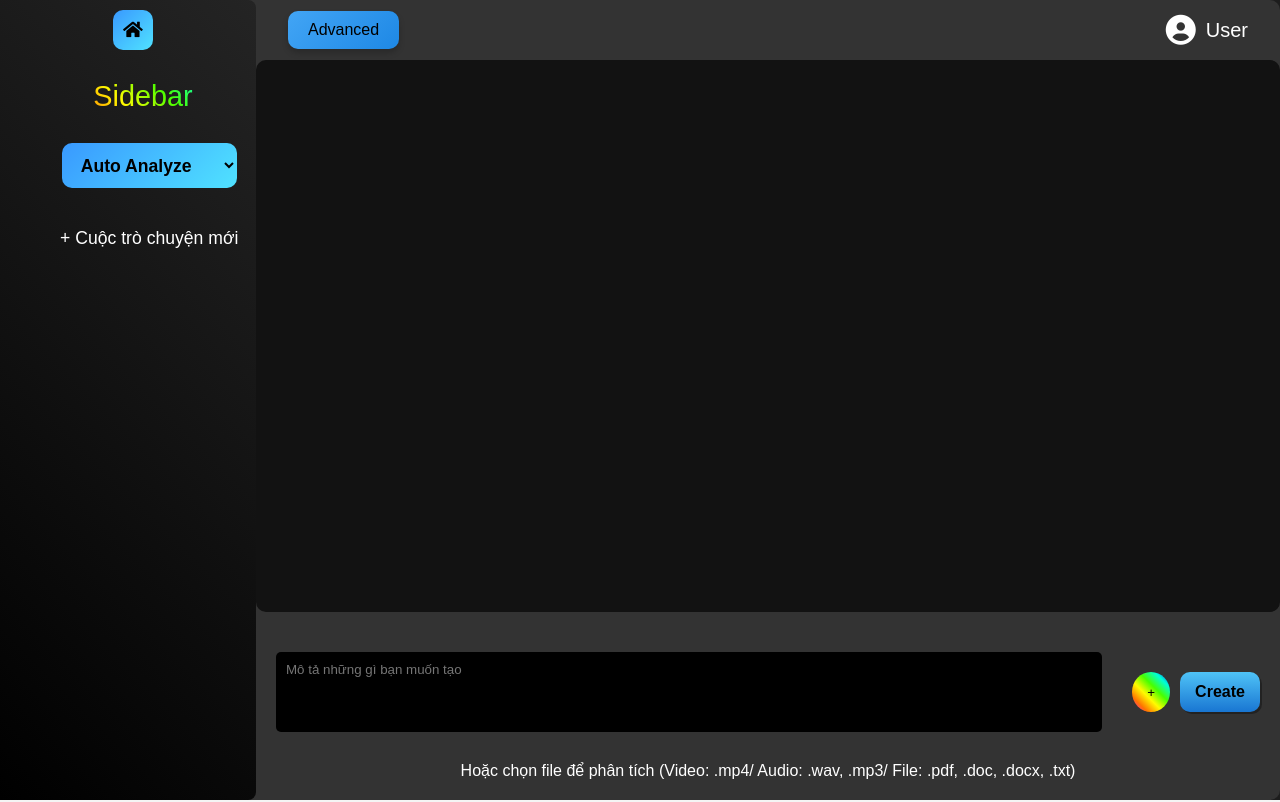
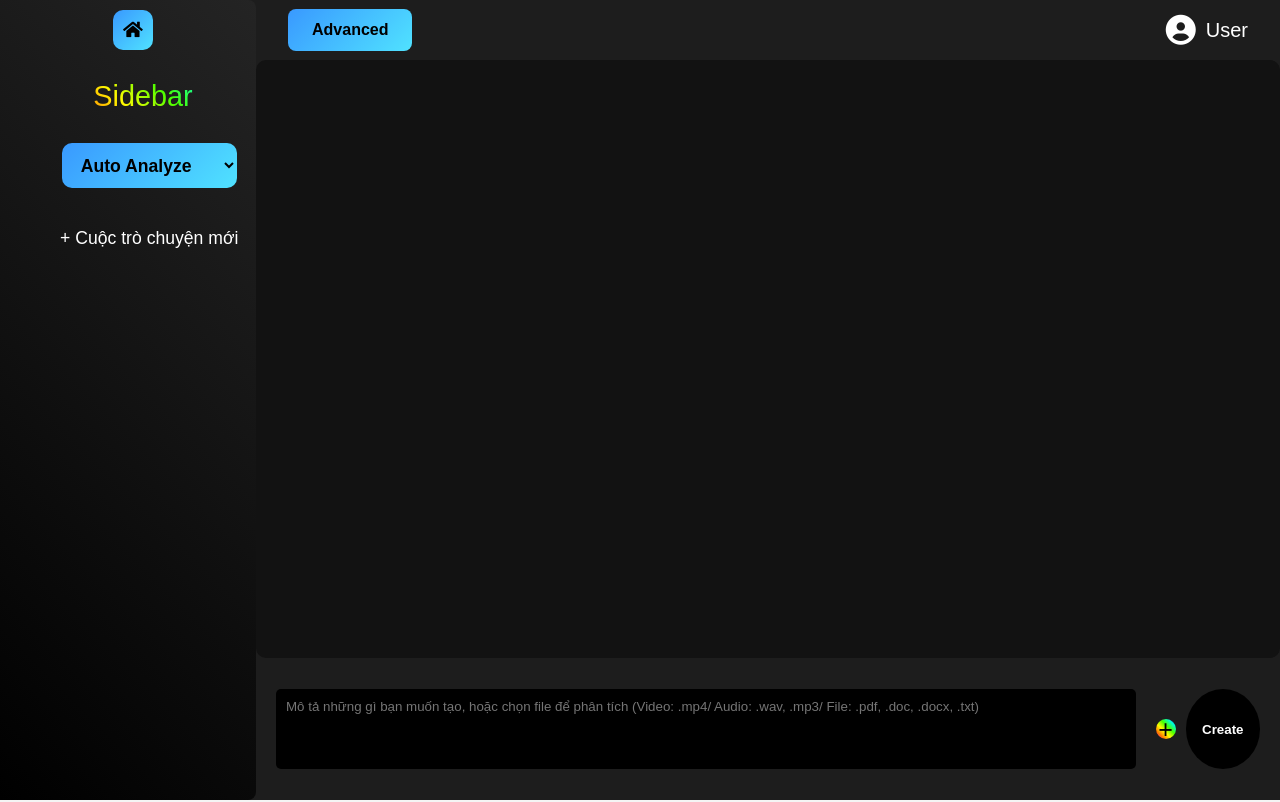
Before and after one commit to vobao-xD/NT208__Project__Text-to-everything, a React (Vite) app: page /generate in a window 1280 px wide. Built offline with nearby package versions, Linux system fonts and the light colour scheme; a web font is replaced by a local one.

Commit message:
fix input bar

```diff
--- a/src/index.css
+++ b/src/index.css
@@ -115,6 +115,7 @@
 
 .footer_content {
   flex: 2;
+  margin-bottom: 0 !important;
 }
 
 .navbar {
@@ -165,7 +166,7 @@
 }
 
 .body_title>h1 {
-  margin: 40px auto 5px;
+  margin: 40px auto 0;
   font-weight: lighter;
 }
 
@@ -311,19 +312,27 @@
 
 #btn_complex {
   display: flex;
+  justify-content: center;
+  align-items: center;
 }
 
 #submit_btn {
-  margin: 20px;
-  padding: 10px;
-  background: linear-gradient(135deg, #50e2ff, #3999ff);
-  color: #000;
+  margin: auto;
+  margin-right: 20px;
+  padding: 0;
+  /* background: linear-gradient(135deg, #50e2ff, #3999ff); */
+  background: #000;
+  color: #fff;
   font-weight: bold;
-  border-radius: 10px;
+  border-radius: 50%;
+  height: 80px;
+  width: 80px;
+  border: none;
 }
 
 #submit_btn:hover {
   background: linear-gradient(135deg, #3999ff, #50e2ff);
+  cursor: pointer;
 }
 
 #play_button {
@@ -850,8 +859,9 @@ body.signin-page p {
 }
 
 .upload-btn {
-  background: linear-gradient(135deg, #3999ff, #50e2ff);
-  color: #000;
+  /* background: linear-gradient(135deg, #3999ff, #50e2ff); */
+  background: #000;
+  color:#06f0e8;
   border: none;
   border-radius: 8px;
   width: 60%;
@@ -868,6 +878,7 @@ body.signin-page p {
 }
 
 .upload-btn:hover {
+  color: #000;
   background: linear-gradient(135deg, #50e2ff, #3999ff);
   box-shadow: 0 4px 16px rgba(33, 150, 243, 0.25);
 }
@@ -953,3 +964,72 @@ body.signin-page p {
   opacity: 0.5;
   cursor: not-allowed;
 }
+.fixed-button-advanced {
+  background: linear-gradient(135deg, #3999ff, #50e2ff);
+  color: black;
+  border: none;
+  padding: 10px 20px;
+  border-radius: 10px;
+  font-weight: bold;
+}
+.fixed-button-advanced:hover{
+  background: linear-gradient(135deg, #50e2ff, #3999ff);
+  cursor: pointer;
+}
+.rainbow-button {
+  position: relative;
+  padding: 12px 24px;
+  font-size: 16px;
+  color: #000;
+  background-color: black;
+  border: none;
+  border-radius: 8px;
+  cursor: pointer;
+  z-index: 1;
+  overflow: hidden;
+  transition: color 0.3s ease;
+}
+
+/* Tạo lớp phát sáng viền */
+.rainbow-button::before {
+  content: '';
+  position: absolute;
+  top: -2px;
+  left: -2px;
+  right: -2px;
+  bottom: -2px;
+  background: linear-gradient(
+      45deg,
+      red,
+      orange,
+      yellow,
+      green,
+      cyan,
+      blue,
+      violet,
+      red
+  );
+  z-index: -1;
+  background-size: 400%;
+  border-radius: 10px;
+  filter: blur(6px); /* tạo hiệu ứng mờ mờ */
+  opacity: 0;
+  transition: opacity 0.3s ease;
+  animation: rainbow 8s linear infinite;
+}
+
+.rainbow-button:hover::before {
+  opacity: 1;
+}
+
+@keyframes rainbow {
+  0% {
+      background-position: 0% 50%;
+  }
+  50% {
+      background-position: 100% 50%;
+  }
+  100% {
+      background-position: 0% 50%;
+  }
+}
--- a/src/pages/Generate.jsx
+++ b/src/pages/Generate.jsx
@@ -594,7 +594,7 @@ const Generate = () => {
                 <div className="header_content content-item">
                     <div className="fixed-button-container">
                         <button
-                            className={`fixed-button ${isLoading ? 'disabled' : ''}`}
+                            className={`rainbow-button fixed-button-advanced ${isLoading ? 'disabled' : ''}`}
                             onClick={() => navigate('/advanced')}
                             disabled={isLoading}
                         >
@@ -665,7 +665,7 @@ const Generate = () => {
                                         <img
                                             src={message.content.image_url}
                                             alt="Generated"
-                                            style={{ maxWidth: '100%' }}
+                                            style={{ maxWidth: '100%', borderRadius: '10px' }}
                                         />
                                         <EmailShareButton
                                             subject='My content was created by Nhom1, check it out!'
@@ -684,7 +684,7 @@ const Generate = () => {
                                     <>
                                         <video controls width="100%" src={message.content.video_url} />
                                         <EmailShareButton subject='My content was created by Nhom1, check it out!'
-                                            body='My content was created by Nhom 1! Check it out!' className='share' style={{ color: 'white' }}>
+                                            body='My content was created by Nhom 1! Check it out!' className='share' style={{ color: 'white',borderRadius: '10px' }}>
                                             <EmailIcon size={48} round={true} />
                                         </EmailShareButton>
 
@@ -729,26 +729,14 @@ const Generate = () => {
                 </div>
 
                 <div className="footer_content content-item">
-                    <div id="btn_complex">
+                    <div id="btn_complex" style={{ height: '100%', display: 'flex', justifyContent: 'center', alignItems: 'center'}}>
                         {selectedOption === "0" ? (
-                            <div style={{
-                                display: 'flex',
-                                flexDirection: 'column',
-                                alignItems: 'center',
-                                gap: '10px',
-                                width: '100%',
-                                margin: '20px auto'
-                            }}>
-                                <div style={{
-                                    display: 'flex',
-                                    width: '100%',
-                                    gap: '10px',
-                                    alignItems: 'center'
-                                }}>
+                            //
+                            <>
                                     <textarea
                                         className={`input ${isLoading ? 'disabled' : ''}`}
                                         rows="4"
-                                        placeholder="Mô tả những gì bạn muốn tạo"
+                                        placeholder="Mô tả những gì bạn muốn tạo, hoặc chọn file để phân tích (Video: .mp4/ Audio: .wav, .mp3/ File: .pdf, .doc, .docx, .txt)"
                                         onKeyDown={(e) => {
                                             if (e.key === 'Enter' && !e.shiftKey) {
                                                 e.preventDefault();
@@ -772,15 +760,17 @@ const Generate = () => {
                                         style={{
                                             padding: '10px',
                                             borderRadius: '50%',
-                                            width: '40px',
-                                            height: '40px',
+                                            height: '20px',
+                                            marginRight: '10px',
+                                            width: '20px',
                                             display: 'flex',
                                             alignItems: 'center',
                                             justifyContent: 'center',
                                             cursor: 'pointer',
                                             background: 'linear-gradient(45deg, #ff00ff, #ff7300, #fffb00, #48ff00, #00ffd5, #002bff)',
                                             border: 'none',
-                                            color: 'black'
+                                            color: 'black',
+                                            fontSize: '25px'
                                         }}
                                     >
                                         +
@@ -794,27 +784,14 @@ const Generate = () => {
                                             textarea.value = '';
                                         }}
                                         disabled={isLoading}
-                                        style={{
-                                            marginLeft: '0',
-                                            height: '40px',
-                                            minWidth: '80px',
-                                            background: 'linear-gradient(180deg, #4fc3f7, #1976d2)',
-                                            color: 'black',
-                                            borderRadius: '10px',
-                                            border: 'none',
-                                            fontWeight: 'bold',
-                                            fontSize: '16px',
-                                            boxShadow: '2px 2px 0 #222',
-                                            cursor: 'pointer'
-                                        }}
+
                                     >
                                         Create
                                     </button>
-                                </div>
-                                <span style={{ color: "#fff" }}>
-                                    Hoặc chọn file để phân tích (Video: .mp4/ Audio: .wav, .mp3/ File: .pdf, .doc, .docx, .txt)
-                                </span>
-                            </div>
+                            </>
+                                /* </div>
+
+                            </div> */
                         ) : selectedOption === "9" ? (
                             <div style={{
                                 display: 'flex',
```
Also changed, not shown: 1 other file (tests, documents, lock files or other folders).
